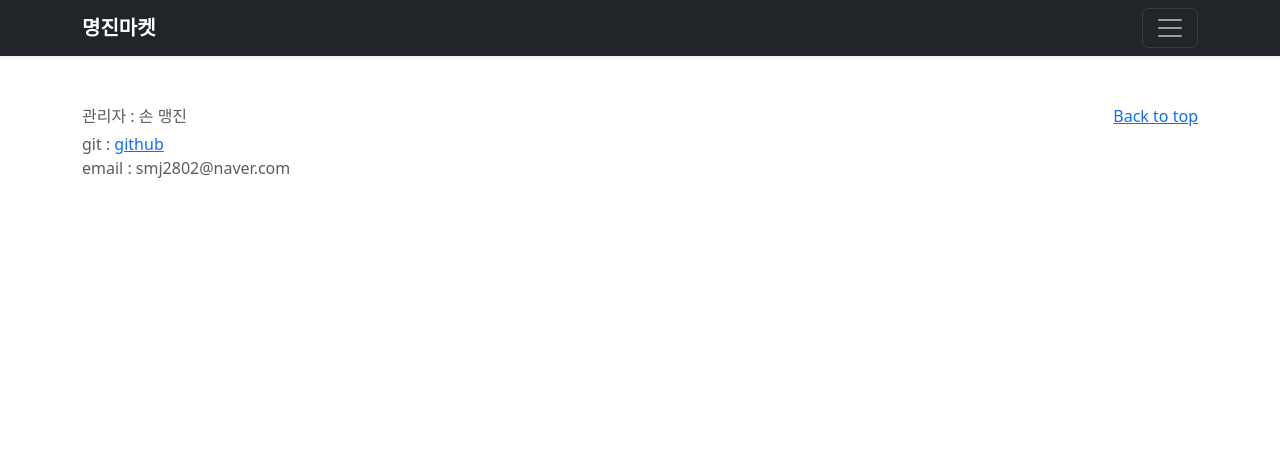
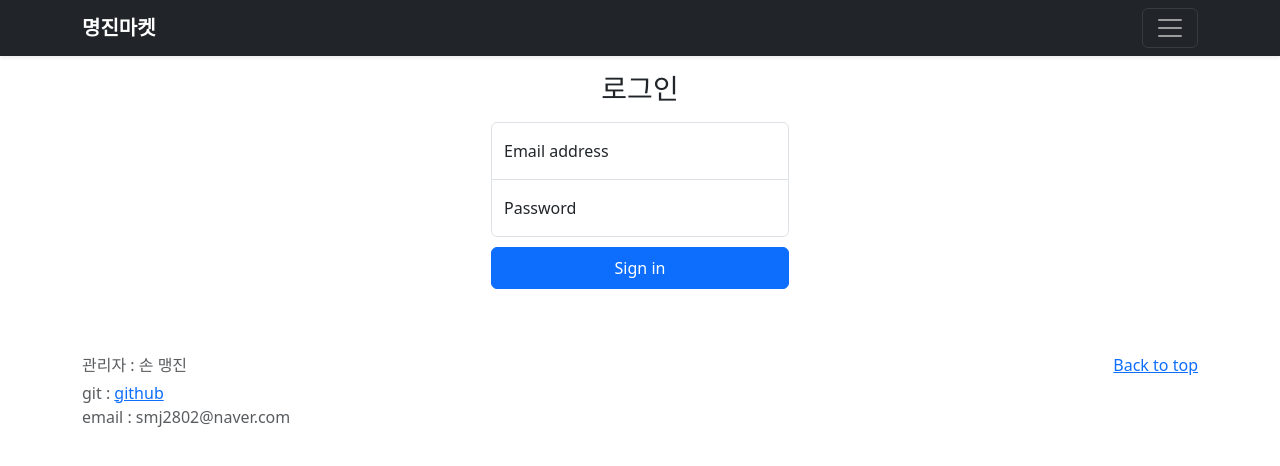
Before and after one commit to SonMyeongJin/Project_Frontend, a Vue app: page /login in a window 1280 px wide. Shown: the top 466 px of the page. Built offline with nearby package versions, Linux system fonts and the light colour scheme.

Commit message:
Login page setting

```diff
--- /dev/null
+++ b/src/Pages/Login.vue
@@ -0,0 +1,51 @@
+<template>
+  <main class="form-signin w-100 m-auto">
+    <form>
+      <h1 class="h3 mb-3 fw-normal">로그인</h1>
+
+      <div class="form-floating">
+        <input type="email" class="form-control" id="floatingInput" placeholder="name@example.com">
+        <label for="floatingInput">Email address</label>
+      </div>
+      <div class="form-floating">
+        <input type="password" class="form-control" id="floatingPassword" placeholder="Password">
+        <label for="floatingPassword">Password</label>
+      </div>
+      <button class="btn btn-primary w-100 py-2" type="submit">Sign in</button>
+    </form>
+  </main>
+</template>
+
+<script>
+export default {
+
+}
+</script>
+
+<style scoped>
+
+.form-signin {
+  max-width: 330px;
+  padding: 1rem;
+}
+
+.form-signin .form-floating:focus-within {
+  z-index: 2;
+}
+
+.form-signin input[type="email"] {
+  margin-bottom: -1px;
+  border-bottom-right-radius: 0;
+  border-bottom-left-radius: 0;
+}
+
+.form-signin input[type="password"] {
+  margin-bottom: 10px;
+  border-top-left-radius: 0;
+  border-top-right-radius: 0;
+}
+
+.h3.mb-3.fw-normal {
+  text-align: center; /* 로그인 텍스트를 중앙 정렬 */
+}
+</style>
--- a/src/main.js
+++ b/src/main.js
@@ -3,12 +3,14 @@ import App from './App.vue';
 import { createRouter, createWebHistory } from 'vue-router';
 import Home from "@/Pages/Home.vue";
 import CreatePost from "@/Pages/CreatePost.vue";
-// from "@/Pages/CreatePost.vue"; // CreatePost 컴포넌트 import
+import Login from "@/Pages/Login.vue";
+
 
 // 라우터 설정
 const routes = [
     { path: "/", component: Home },
-    { path: "/create-post", component: CreatePost } // 게시글 생성 페이지 경로 추가
+    { path: "/create-post", component: CreatePost },
+    { path: "/login" , component: Login }
 ];
 
 // 라우터 인스턴스 생성
```
